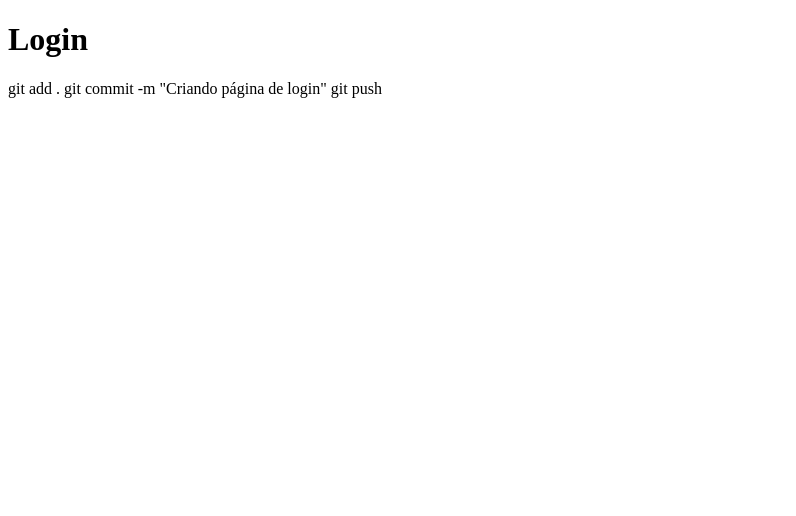
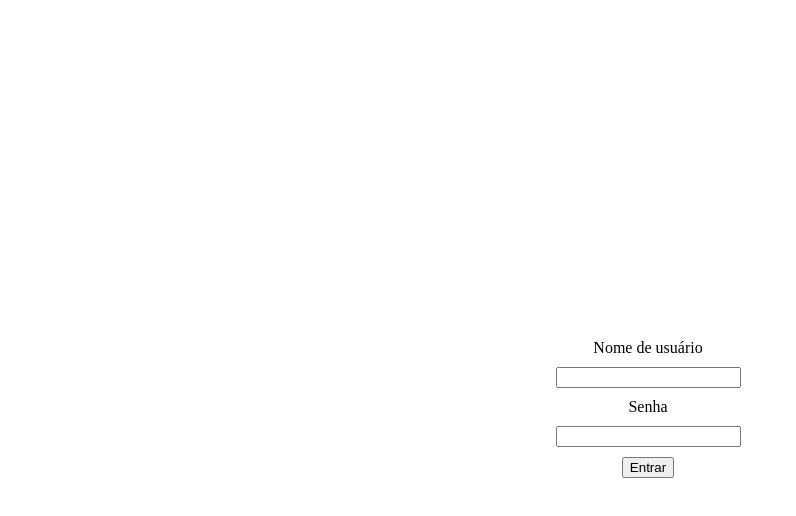
Before and after one commit to rafaellindemann/login-html, a plain HTML site: page index.html in a window 1280 px wide. Shown: the whole page, without its empty margins (0-796 px from the left). Drawn offline with Linux system fonts and the light colour scheme.

Commit message:
Tela de login feia

```diff
--- a/index.html
+++ b/index.html
@@ -3,12 +3,26 @@
 <head>
     <meta charset="UTF-8">
     <meta name="viewport" content="width=device-width, initial-scale=1.0">
+    <link rel="stylesheet" href="style.css">
     <title>Document</title>
 </head>
 <body>
-    <h1>Login</h1>
+    <div id="container">
+        <label for="usuario">Nome de usuário</label>
+        <input id="usuario" type="text">
+        <label for="senha">Senha</label>
+        <input id="senha" type="text">
+        <button>Entrar</button>
+    </div>
+
+    <!-- <h1>Login</h1> -->
+    <!--
     git add .
     git commit -m "Criando página de login"
     git push
+
+    git config user.name "usuarioDeVoces"
+    git config user.email "emailNoGitHub"
+    -->
 </body>
 </html>
--- /dev/null
+++ b/style.css
@@ -0,0 +1,10 @@
+
+#container{
+    height: 100vh;
+    width: 100vw;
+    display: flex;
+    flex-direction: column;
+    justify-content: center;
+    align-items: center;
+    gap: 10px;
+}
```
